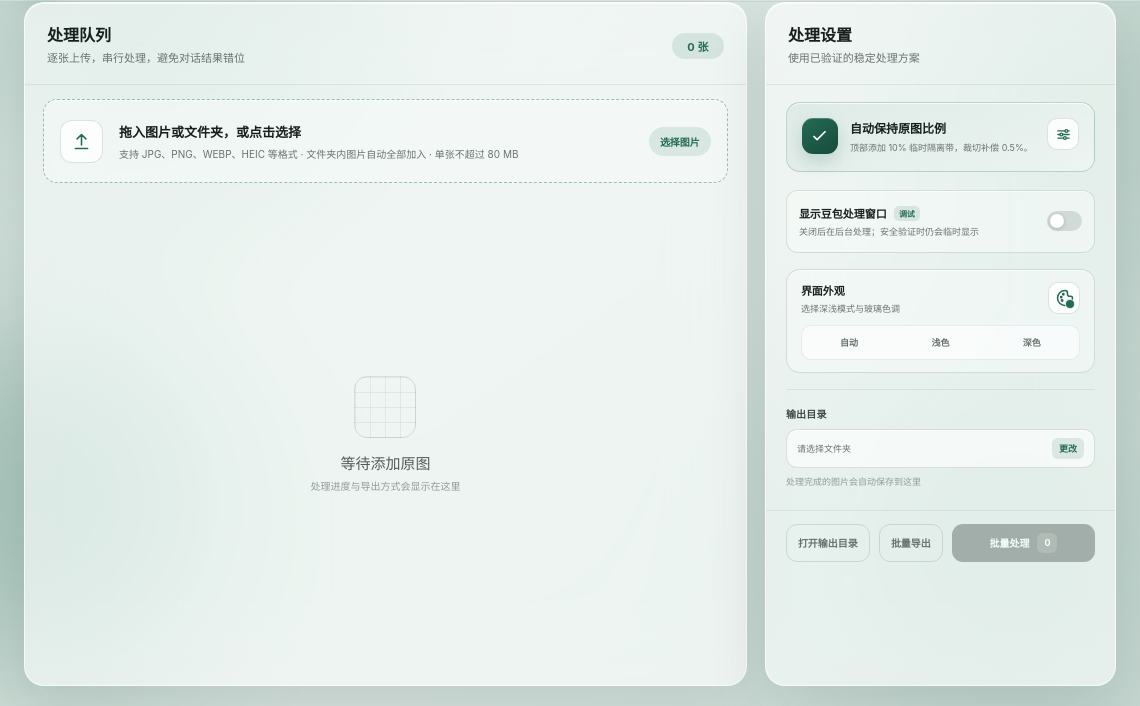
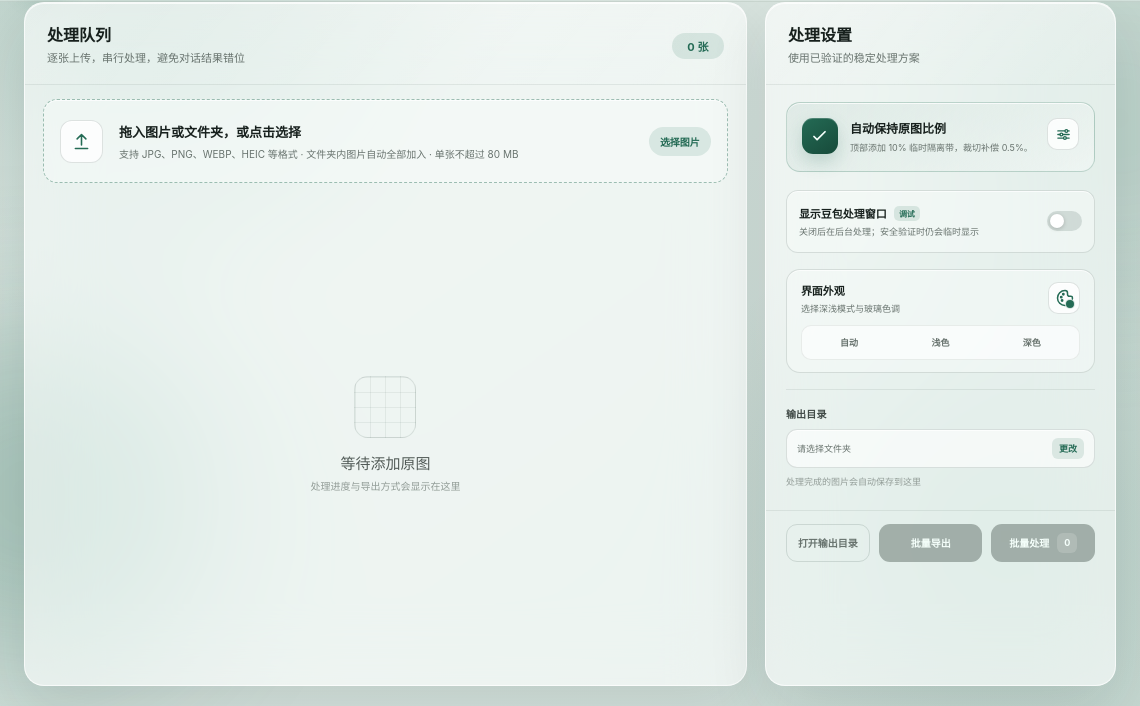
Before and after one commit to littlestone0806/doubao-watermark-lab, an Electron app: page src/renderer/index.html in a window 1140 px wide. Shown: the part 94-800 px from the top of the page. Drawn offline with Linux system fonts and the light colour scheme; no server answers.

Commit message:
批量导出按钮改为主按钮样式，与批量处理一致

```diff
--- a/src/renderer/index.html
+++ b/src/renderer/index.html
@@ -171,7 +171,7 @@
 
           <div class="settings-actions">
             <button id="openOutputButton" class="button ghost" type="button">打开输出目录</button>
-            <button id="exportZipButton" class="button ghost" type="button" title="把勾选的已完成图片打包导出为 ZIP" disabled>批量导出</button>
+            <button id="exportZipButton" class="button primary" type="button" title="把勾选的已完成图片打包导出为 ZIP" disabled>批量导出</button>
             <button id="cancelButton" class="button danger is-hidden" type="button">停止任务</button>
             <button id="startButton" class="button primary" type="button" disabled>
               <span class="button-label">批量处理</span>
```
